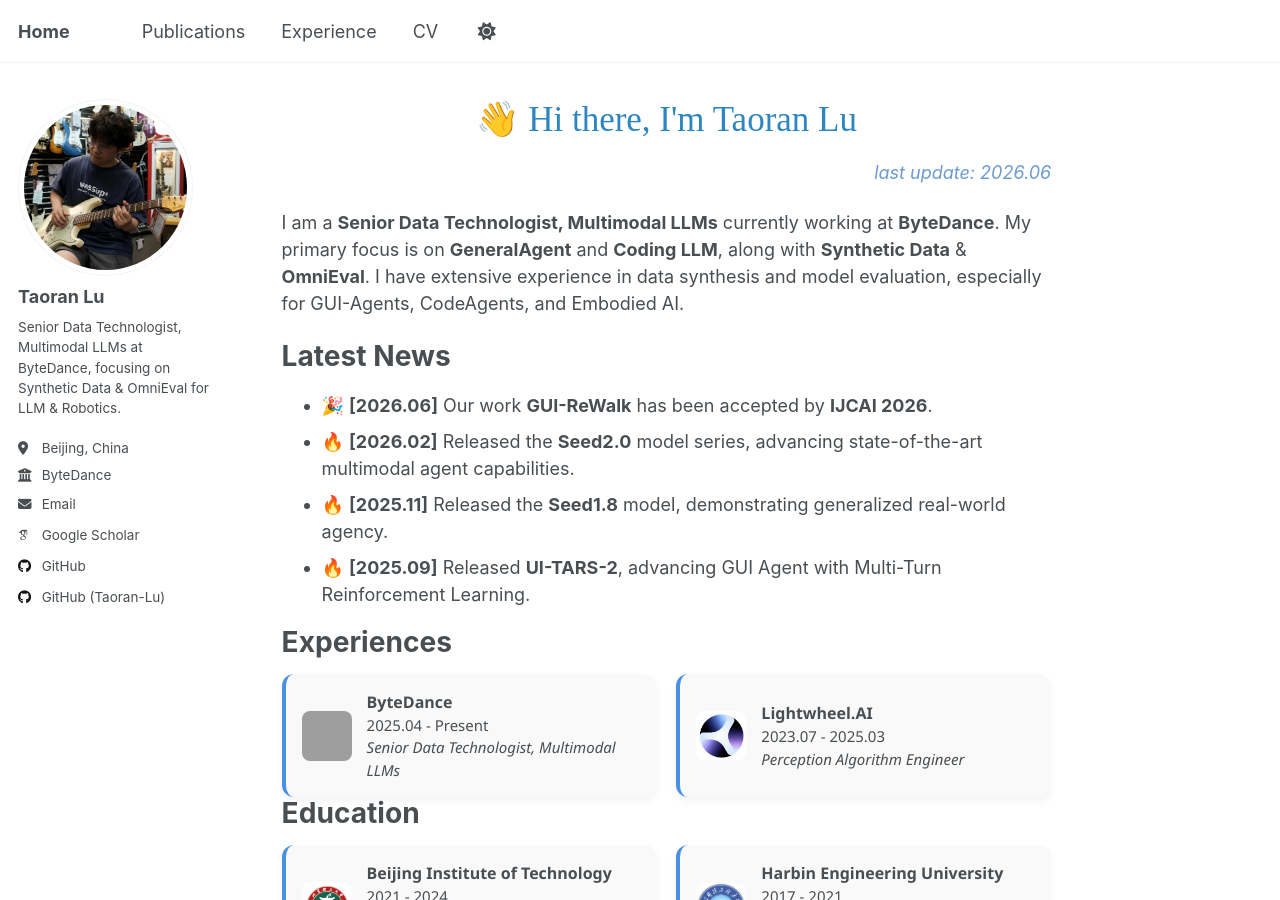
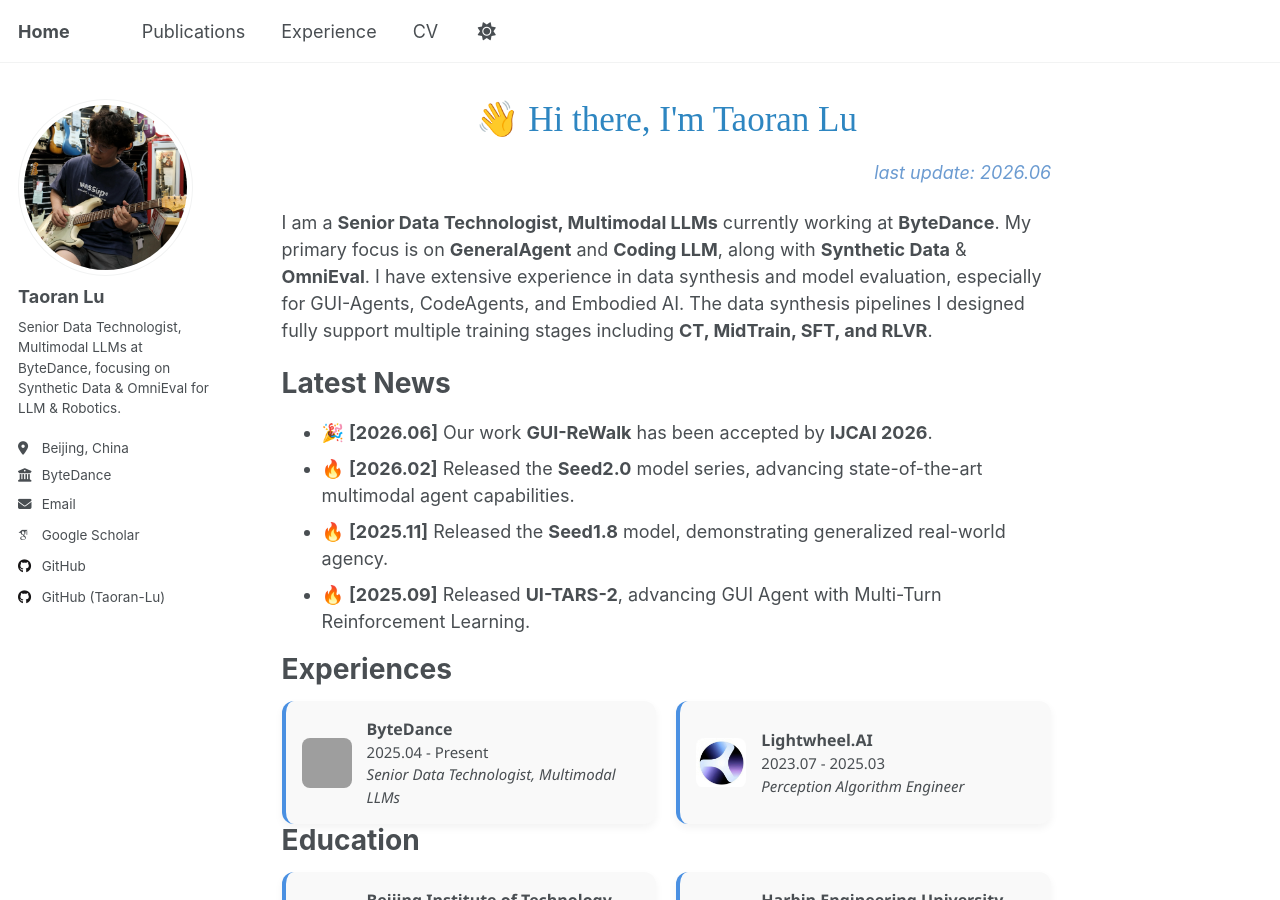
Before and after one commit to Colourent/Colourent.github.io, a Jekyll site: the page built from _pages/about.md, in a window 1280 px wide and 900 px high. Built offline with Jekyll 4.4.1, drawn with Linux system fonts in a browser that asks for light colours; some web fonts are replaced; a script that is not in the unit is left out; grey boxes are pictures that could not be loaded.

Commit message:
Update intro: move CT/MidTrain/SFT/RLVR capability from GUI-Agent project to bio section

```diff
--- a/_pages/about.md
+++ b/_pages/about.md
@@ -80,7 +80,7 @@ redirect_from:
 <h1 class="main-heading">👋 Hi there, I'm Taoran Lu</h1>
 <p class="update-time">last update: 2026.06</p>
 
-I am a **Senior Data Technologist, Multimodal LLMs** currently working at **ByteDance**. My primary focus is on **GeneralAgent** and **Coding LLM**, along with **Synthetic Data** & **OmniEval**. I have extensive experience in data synthesis and model evaluation, especially for GUI-Agents, CodeAgents, and Embodied AI.
+I am a **Senior Data Technologist, Multimodal LLMs** currently working at **ByteDance**. My primary focus is on **GeneralAgent** and **Coding LLM**, along with **Synthetic Data** & **OmniEval**. I have extensive experience in data synthesis and model evaluation, especially for GUI-Agents, CodeAgents, and Embodied AI. The data synthesis pipelines I designed fully support multiple training stages including **CT, MidTrain, SFT, and RLVR**.
 
 Latest News
 ======
```
